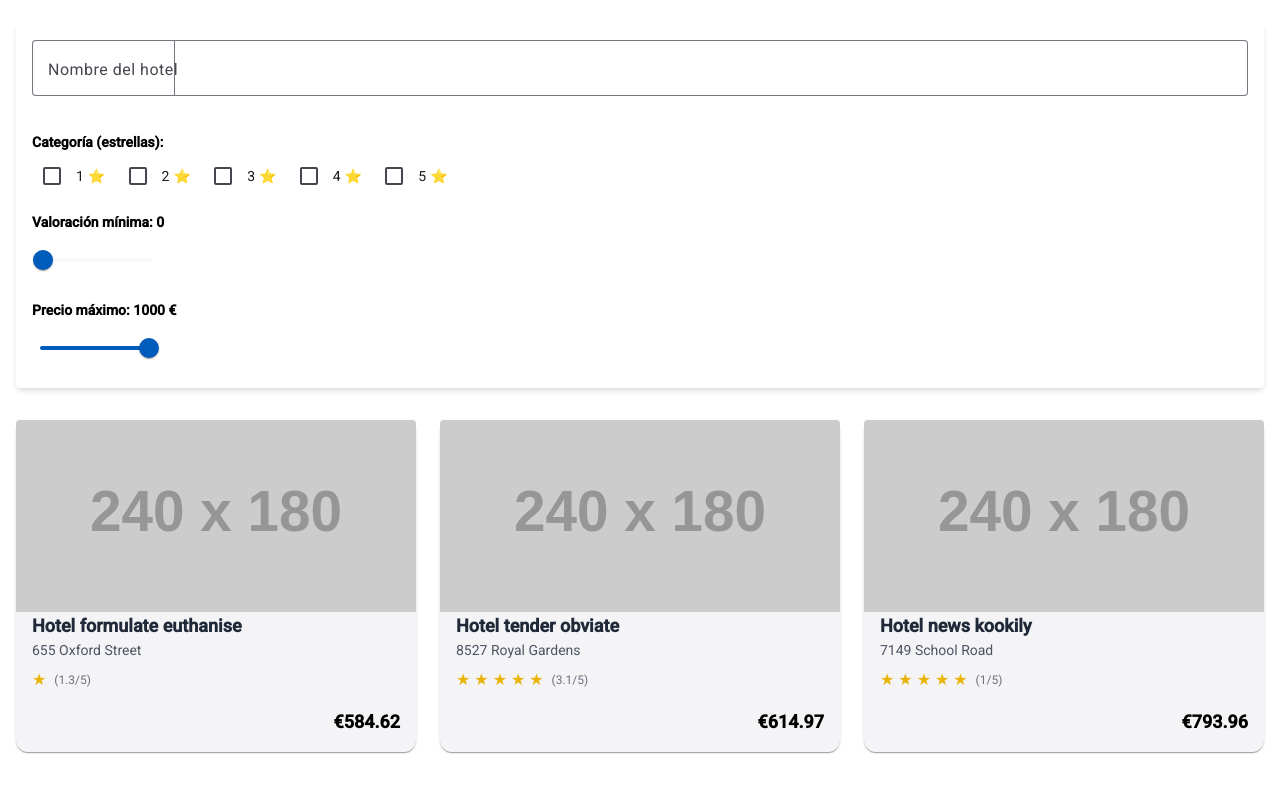
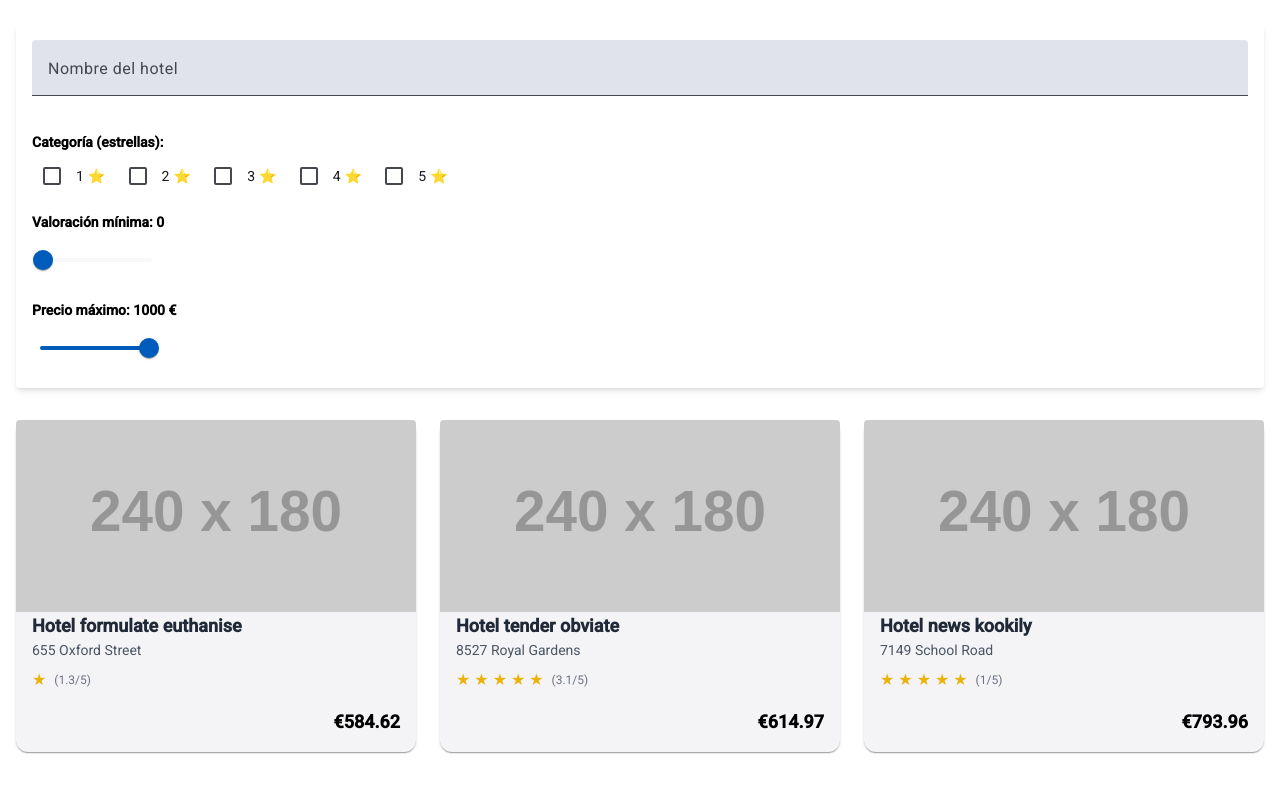
Before and after one commit to jodu07/angular-technical-test, an Angular app: page / in a window 1280 px wide. Shown: the top 800 px of the page. Built offline with nearby package versions, Linux system fonts and the light colour scheme; data requests are answered from the project's data file.

Commit message:
minor change

```diff
--- a/src/app/features/hotels/components/filter-panel/filter-panel.component.html
+++ b/src/app/features/hotels/components/filter-panel/filter-panel.component.html
@@ -1,6 +1,6 @@
 <form [formGroup]="form" class="p-4 grid gap-4 bg-white rounded shadow-md">
   <!-- Nombre -->
-  <mat-form-field appearance="outline" class="w-full">
+  <mat-form-field class="w-full">
     <mat-label>Nombre del hotel</mat-label>
     <input matInput formControlName="name" placeholder="Ej. Hilton" />
   </mat-form-field>
```
